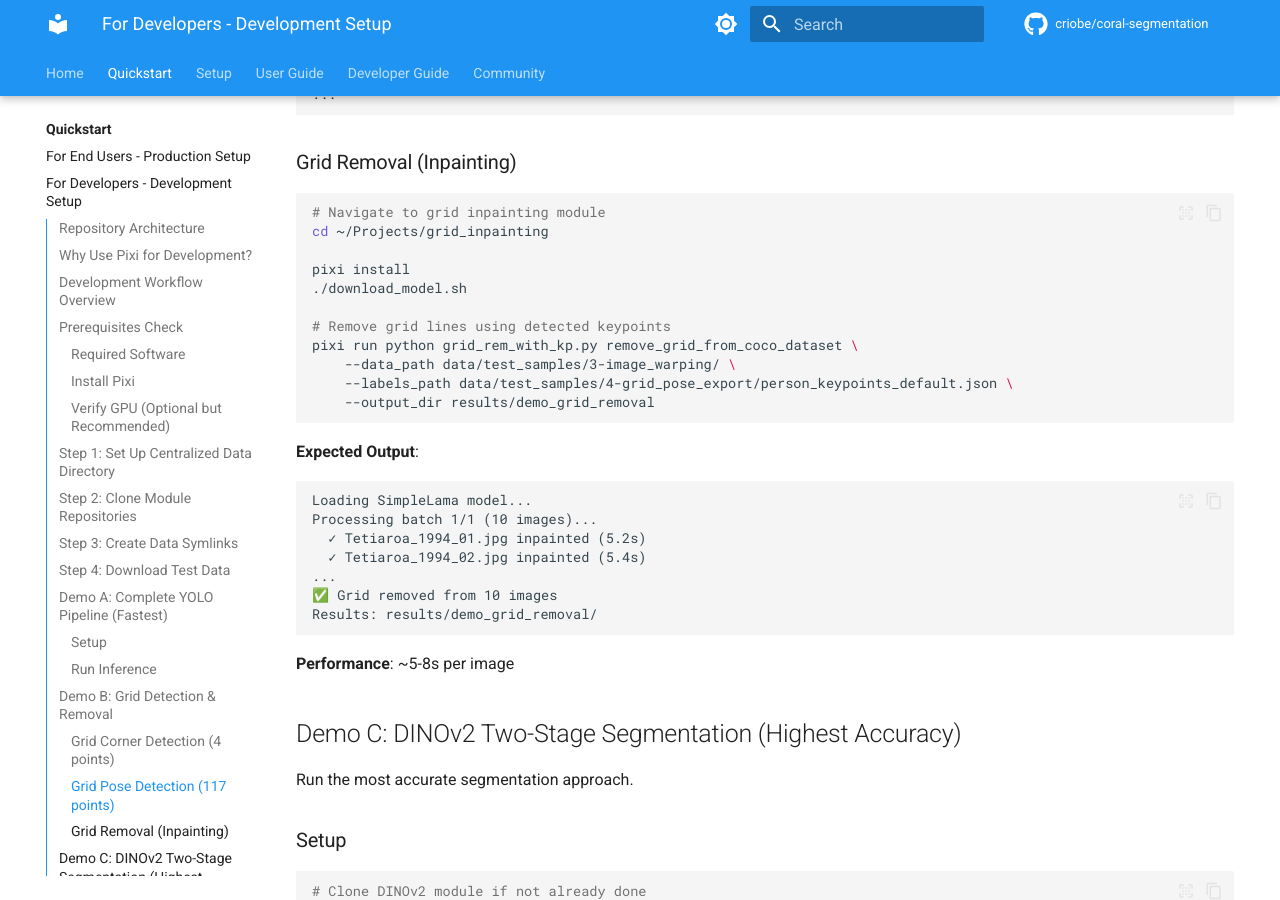
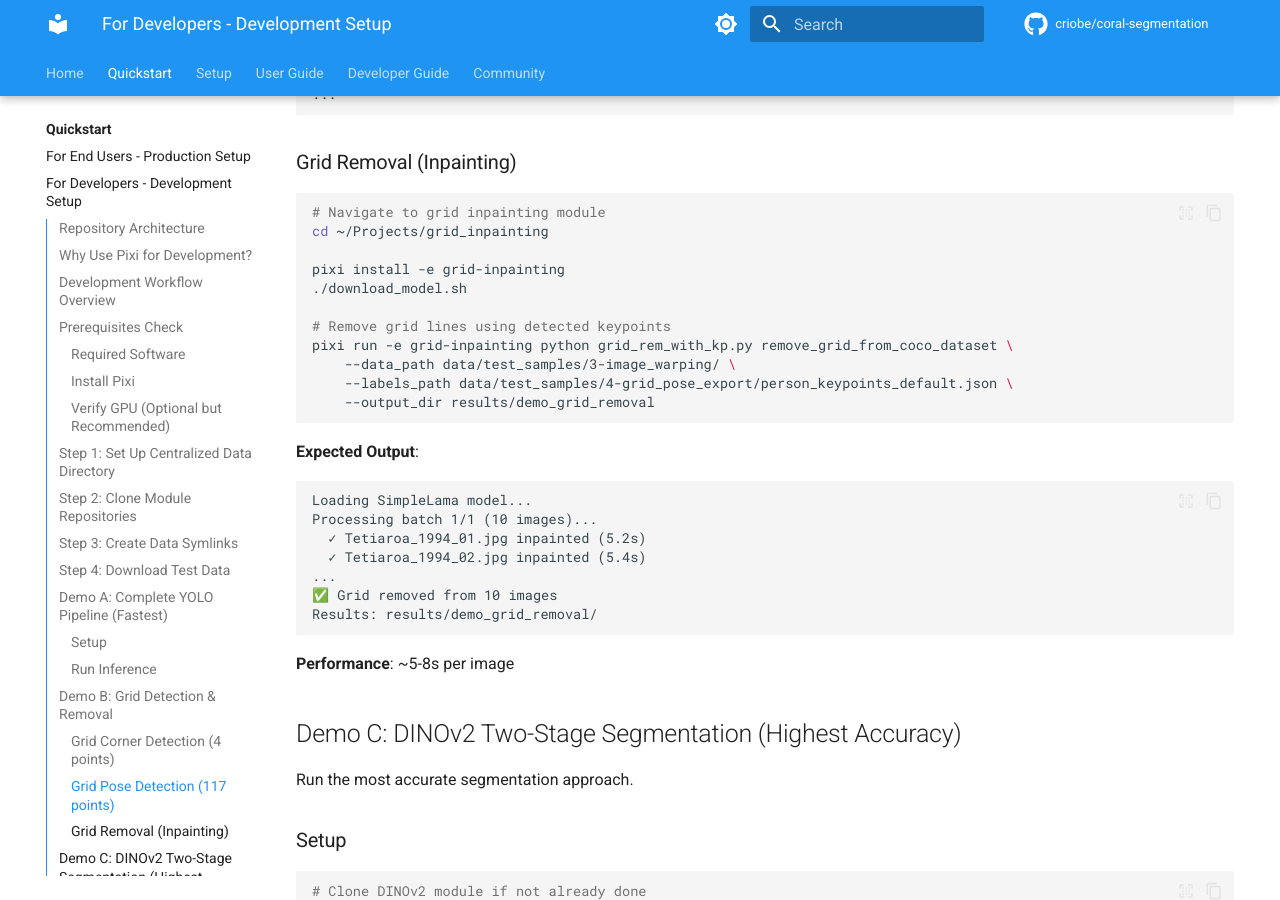
Before and after one commit to Criobe/documentation, an MkDocs documentation site: the page built from docs/quickstart/developer-setup.md, in a window 1280 px wide and 900 px high, scrolled down 7104 px. Built offline with MkDocs 1.6.1 and Material for MkDocs 9.7.7, drawn with Linux system fonts in a browser that asks for light colours; comment, search, counter and statistics services are not loaded; the version menu is left out.

Commit message:
Use proper env for grid inpainting in doc

```diff
--- a/docs/quickstart/developer-setup.md
+++ b/docs/quickstart/developer-setup.md
@@ -316,11 +316,11 @@ Processing 10 images...
 # Navigate to grid inpainting module
 cd ~/Projects/grid_inpainting
 
-pixi install
+pixi install -e grid-inpainting
 ./download_model.sh
 
 # Remove grid lines using detected keypoints
-pixi run python grid_rem_with_kp.py remove_grid_from_coco_dataset \
+pixi run -e grid-inpainting python grid_rem_with_kp.py remove_grid_from_coco_dataset \
     --data_path data/test_samples/3-image_warping/ \
     --labels_path data/test_samples/4-grid_pose_export/person_keypoints_default.json \
     --output_dir results/demo_grid_removal
```
